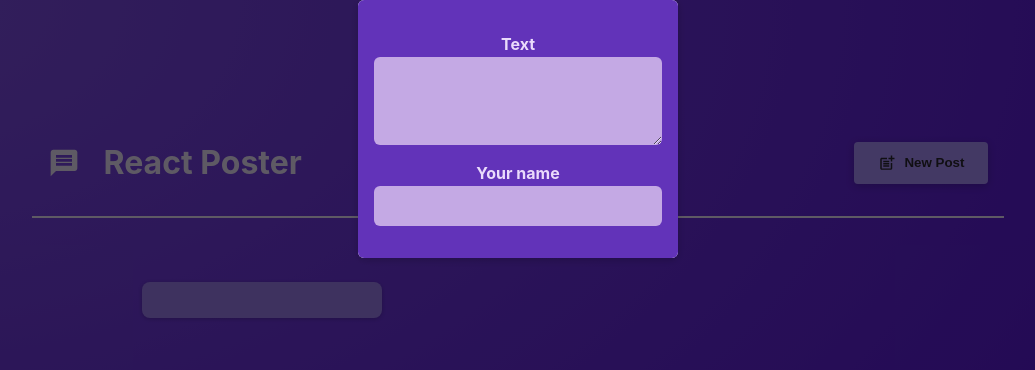
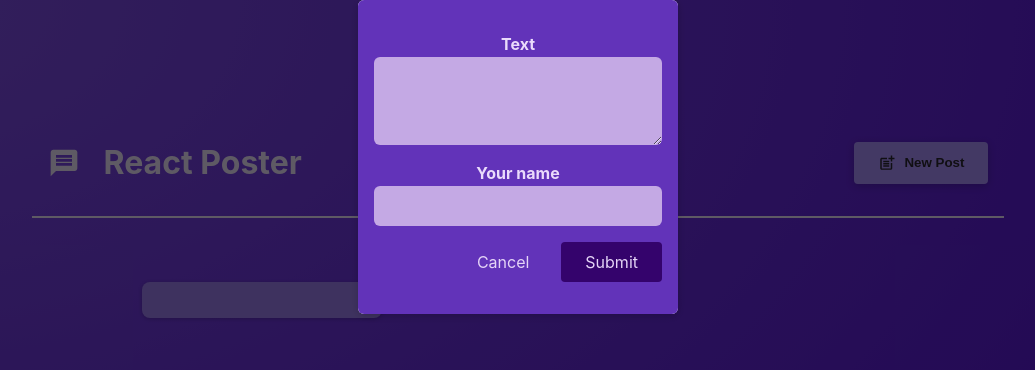
Before and after one commit to jaswanthsai7/Vite-React, a React (Vite) app in the folder vite-react-poster/: page / in a window 1280 px wide. Both pictures are taken after a click on the button "New Post". Shown: the top 370 px of the page, without its empty margins (122-1157 px from the left). Built offline with nearby package versions, Linux system fonts and the light colour scheme.

Commit message:
lifted the state up

```diff
--- a/vite-react-poster/src/App.jsx
+++ b/vite-react-poster/src/App.jsx
@@ -20,7 +20,9 @@ function App() {
     <>
       <h1>Hello World!</h1>
       <Header onCreatePost={showModal} />
-      <PostList isPosting={isVisible} onStopPosting={hideModalHandler} />
+      <main>
+        <PostList isPosting={isVisible} onStopPosting={hideModalHandler} />
+      </main>
     </>
   );
 }
--- a/vite-react-poster/src/components/Modal.jsx
+++ b/vite-react-poster/src/components/Modal.jsx
@@ -1,9 +1,13 @@
 import React from "react";
 import classes from "./Modal.module.css";
-export default function Modal({ children, onClose}) {
+export default function Modal({ children, onClose }) {
   return (
-    <div className={classes.backdrop} onClick={onClose}>
-      <dialog open className={classes.modal}>{children}</dialog>
+    <div onClick={onClose}>
+      <div className={classes.backdrop}>
+        <dialog open className={classes.modal}>
+          {children}
+        </dialog>
+      </div>
     </div>
   );
 }
--- a/vite-react-poster/src/components/NewPost.jsx
+++ b/vite-react-poster/src/components/NewPost.jsx
@@ -17,12 +17,11 @@ export default function NewPost(props) {
       </p>
       <p>
         <label htmlFor="name">Your name</label>
-        <input
-          type="text"
-          id="name"
-          required
-          onChange={props.onAuthurChange}
-        />
+        <input type="text" id="name" required onChange={props.onAuthurChange} />
+      </p>
+      <p className={classes.actions}>
+        <button type="button" onClick={props.onCancel}>Cancel</button>
+        <button type="submit">Submit</button>
       </p>
     </form>
   );
--- a/vite-react-poster/src/components/PostList.jsx
+++ b/vite-react-poster/src/components/PostList.jsx
@@ -19,8 +19,9 @@ export default function PostList({ isPosting,onStopPosting }) {
   let modalContent;
   if (isPosting) {
     modalContent = (
-      <Modal onClose={onStopPosting}>
+      <Modal >
         <NewPost
+        onCancel={onStopPosting}
           onBodyChange={bodyChangeHandler}
           onAuthurChange={authorChangeHandler}
         />
```
